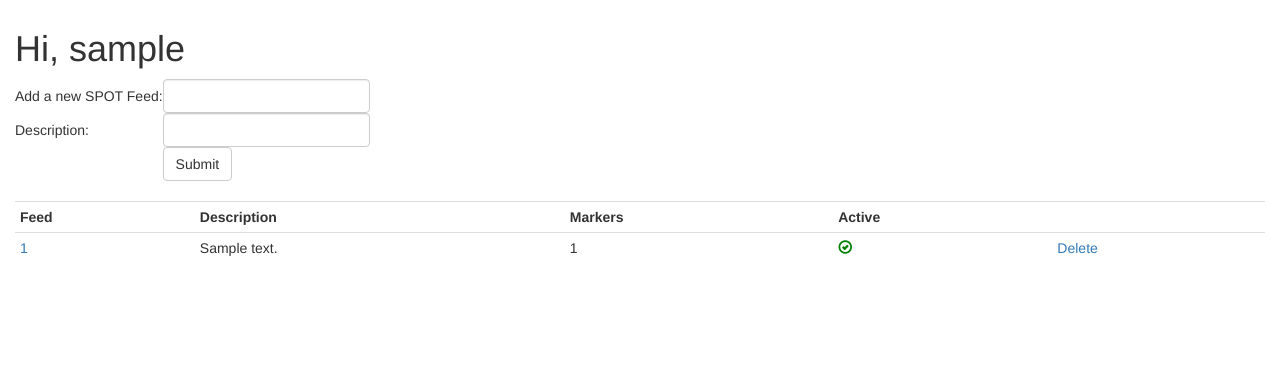
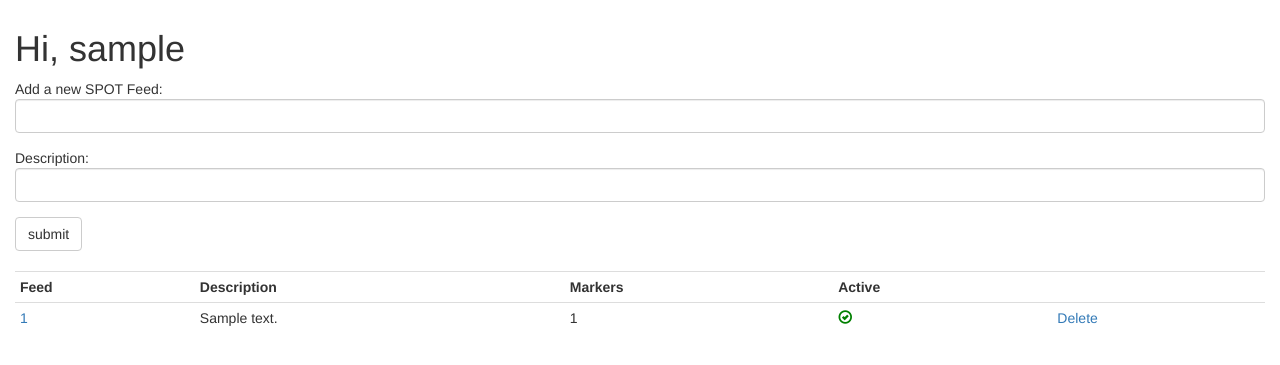
Before and after one commit to bwainstock/leaflet-flask, a Flask app: page / in a window 1280 px wide. Shown: the part 61-426 px from the top of the page. Run offline with Flask 2, Linux system fonts and the light colour scheme; a user stored in the database is signed in; tables that the repository leaves empty hold one stand-in row (values such as "Sample post"); some libraries are stand-ins or nearby versions.

Commit message:
Added cascading delete to Feed/Marker model.

```diff
--- a/app/forms.py
+++ b/app/forms.py
@@ -7,6 +7,7 @@ from wtforms.validators import DataRequired, Length, Optional, EqualTo, Validati
 class KeyForm(Form):
     spot_id = StringField('spot_id', validators=[Length(min=33, max=33)])
     description = StringField('description', validators=[])
+    submit = SubmitField('submit')
 
 
 # class LoginForm(Form):
--- a/app/models.py
+++ b/app/models.py
@@ -43,8 +43,8 @@ class User(UserMixin, db.Model):
     username = db.Column(db.String(80), unique=True)
     email = db.Column(db.String(120), unique=True, index=True)
     password_hash = db.Column(db.String(64))
-    feeds = db.relationship('Feed', backref='user', lazy='dynamic')
-    markers = db.relationship('Marker', backref='user', lazy='dynamic')
+    feeds = db.relationship('Feed', backref='user', lazy='dynamic', cascade='all, delete-orphan')
+    markers = db.relationship('Marker', backref='user', lazy='dynamic', cascade='all, delete-orphan')
 
     @property
     def password(self):
@@ -67,7 +67,7 @@ class Feed(db.Model):
     description = db.Column(db.String(40))
     active = db.Column(db.Boolean, unique=False, default=True)
     user_id = db.Column(db.Integer, db.ForeignKey('user.id'))
-    markers = db.relationship('Marker', backref='feed', lazy='dynamic')
+    markers = db.relationship('Marker', backref='feed', lazy='dynamic', cascade='all, delete-orphan')
 
     @property
     def newest_marker(self):
--- a/app/templates/index.html
+++ b/app/templates/index.html
@@ -5,24 +5,28 @@
     <form action="" method="post" name="post">
         {{ form.hidden_tag() }}
         <table>
-            <tr class="form-group">
-                <td>Add a new SPOT Feed: </td>
-                <td>{{ form.spot_id(class="form-control") }}</td>
-                <td>
-                    {% for error in form.spot_id.errors %}
-                    <span class="label label-danger">[{{ error }}]</span>
-                    {% endfor %}
-                </td>
-            </tr>
-            <tr>
-                <td>Description:</td>
-                <td>{{ form.description(class="form-control") }}</td>
-            </tr>
-            <tr>
-                <td></td>
-                <td><button type="submit" class="btn btn-default">Submit</button></td>
-                <td></td>
-            </tr>
+            <!--<tr class="form-group">-->
+                <!--<td>Add a new SPOT Feed: </td>-->
+                <!--<td>{{ form.spot_id(class="form-control") }}</td>-->
+                <!--<td>-->
+                    <!--{% for error in form.spot_id.errors %}-->
+                    <!--<span class="label label-danger">[{{ error }}]</span>-->
+                    <!--{% endfor %}-->
+                <!--</td>-->
+            <!--</tr>-->
+            <!--<tr>-->
+                <!--<td>Description:</td>-->
+                <!--<td>{{ form.description(class="form-control") }}</td>-->
+            <!--</tr>-->
+            <!--<tr>-->
+                <!--<td></td>-->
+                <!--<td><button type="submit" class="btn btn-default">Submit</button></td>-->
+                <!--<td></td>-->
+            <!--</tr>-->
+            <div class="form-group">Add a new SPOT Feed: {{ form.spot_id(class="form-control") }} </div>
+            <div>{% for error in form.spot_id.errors %}<span class="label label-danger">[{{ error }}]</span>{% endfor %}</div>
+            <div class="form-group">Description: {{ form.description(class="form-control") }} </div>
+            <div>{{ form.submit(class="btn btn-default") }}</div>
         </table>
     </form>
     <br/>
--- a/app/views.py
+++ b/app/views.py
@@ -88,9 +88,6 @@ def delete(spot_id):
     if feed is None:
         flash('Feed not found.')
         redirect(url_for('index'))
-    markers = feed.markers.all()
-    for marker in markers:
-        db.session.delete(marker)
     db.session.delete(feed)
     db.session.commit()
     flash('You have deleted SPOT ID {}'.format(spot_id), 'info')
@@ -102,8 +99,6 @@ def delete(spot_id):
 def feed(spot_id):
     form = DateForm()
     feed = Feed.query.filter_by(spot_id=spot_id).first()
-    # start = None
-    # end = None
     if feed is None:
         flash('Feed not found.', 'warning')
         return redirect(url_for('index'))
@@ -116,10 +111,7 @@ def feed(spot_id):
             end = feed.newest_marker.datetime
         else:
             end = form.end.data
-        # start = form.start.data
-        # end = form.end.data
         feed.toggle_markers_by_date(start, end)
-        print(start, end)
         db.session.commit()
     markers = feed.markers.order_by(Marker.datetime.desc()).all()
     map_markers = feed.markers.filter(Marker.active == True).order_by(Marker.datetime.asc()).all()
```
